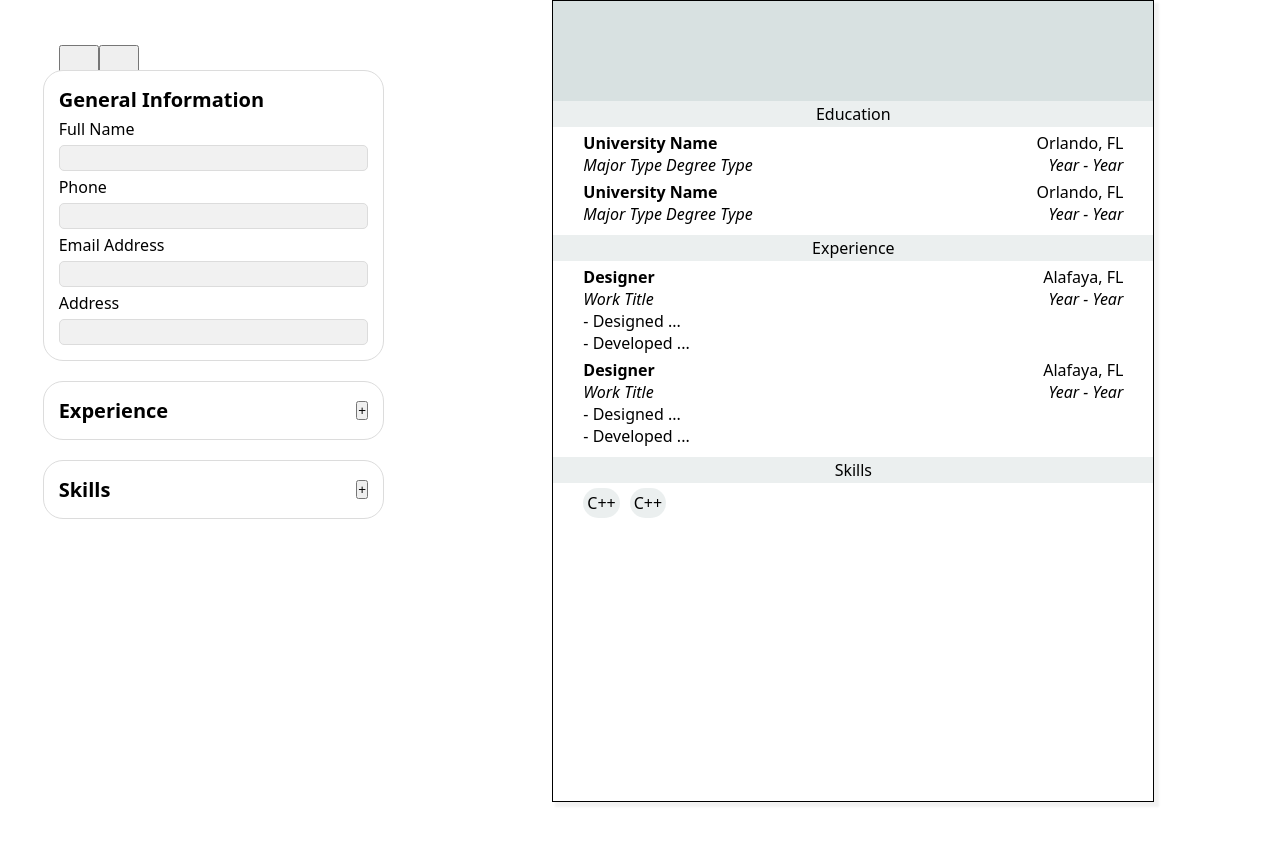
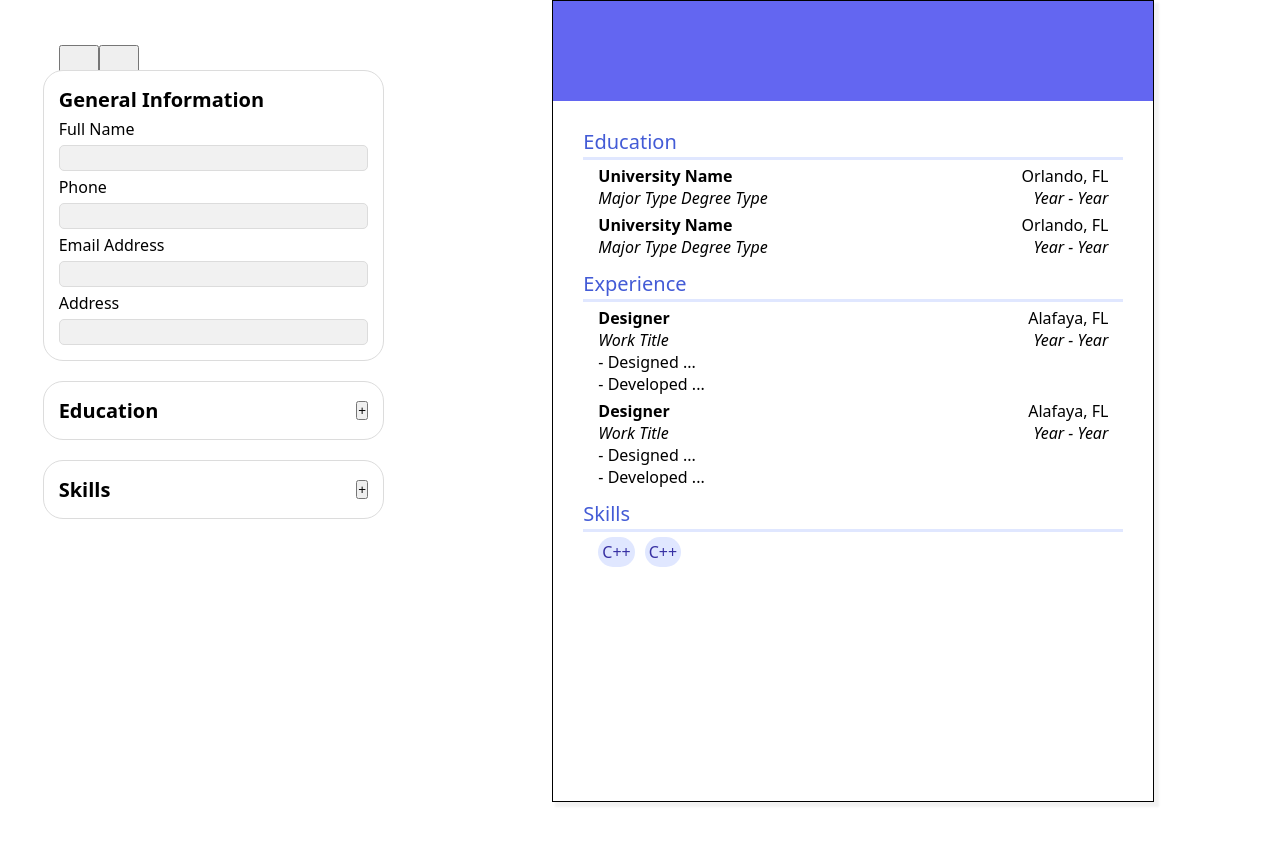
Before and after one commit to eggtoasts/cv-maker, a React (Vite) app: page / in a window 1280 px wide. Shown: the top 844 px of the page. Built offline with nearby package versions, Linux system fonts and the light colour scheme.

Commit message:
style: change resume color and section title layout

```diff
--- a/src/App.css
+++ b/src/App.css
@@ -1,6 +1,13 @@
 * {
   margin: 0px;
   padding: 0px;
+}
+
+:root {
+  --title-color: #435bd6;
+  --gen-color: #6366f1;
+  --resume-color: #e0e7ff;
+  --darker-color: #3730a3;
 }
 
 body {
@@ -27,9 +34,6 @@ body {
 }
 
 .resume {
-  --gen-color: #becccc97;
-  --resume-color: #becccc4e;
-
   height: 800px;
   width: 600px;
   border: 1px solid black;
@@ -47,6 +51,11 @@ body {
   margin-top: 10px;
 }
 
+h3 {
+  font-weight: 400;
+  font-size: 16px;
+}
+
 /* Gen */
 
 .general {
@@ -54,6 +63,8 @@ body {
   align-items: center;
   justify-content: center;
   background-color: var(--gen-color);
+  margin-bottom: 25px;
+  color: white;
 }
 
 /* Card */
@@ -61,12 +72,15 @@ body {
 .card,
 .skills-container {
   align-self: center;
-  width: 90%;
+  width: 85%;
 }
 
 .section-title {
-  text-align: center;
-  background-color: var(--resume-color);
+  color: var(--title-color);
+  font-size: 20px;
+  align-self: center;
+  width: 90%;
+  border-bottom: 3px solid var(--resume-color);
   font-weight: 500;
   padding: 2px 0px;
 }
@@ -95,6 +109,30 @@ body {
   font-style: italic;
 }
 
+.button-wrapper {
+  margin-left: auto;
+  display: flex;
+  gap: 5px;
+  margin-top: 10px;
+}
+
+.cancel,
+.submit {
+  font-size: 16px;
+  padding: 5px 10px;
+  border-radius: 10px;
+  border: 2px solid transparent;
+}
+
+.submit {
+  background-color: var(--title-color);
+  color: white;
+}
+
+.cancel {
+  color: var(--title-color);
+}
+
 /* Work */
 
 .bullet-item::before {
@@ -114,6 +152,7 @@ body {
   background-color: var(--resume-color);
   border-radius: 20px;
   padding: 4px;
+  color: var(--darker-color);
 }
 
 /* Sidebar */
--- a/src/components/Sidebar/Sidebar.jsx
+++ b/src/components/Sidebar/Sidebar.jsx
@@ -76,7 +76,7 @@ function EducationForm({ updateEduData, eduData }) {
             Cancel
           </button>
           <button
-            className="submit-school button"
+            className="submit-school submit"
             type="button"
             onClick={() => {
               updateEduData(formData);
@@ -137,7 +137,7 @@ function Sidebar({ generalInfo, updateGeneralInfo, eduData, updateEduData }) {
 
       <form className="sidebar-item">
         <div className="sidebar-title">
-          Experience{" "}
+          Education
           <button type="button" onClick={() => setForm("edu")}>
             +
           </button>
```
